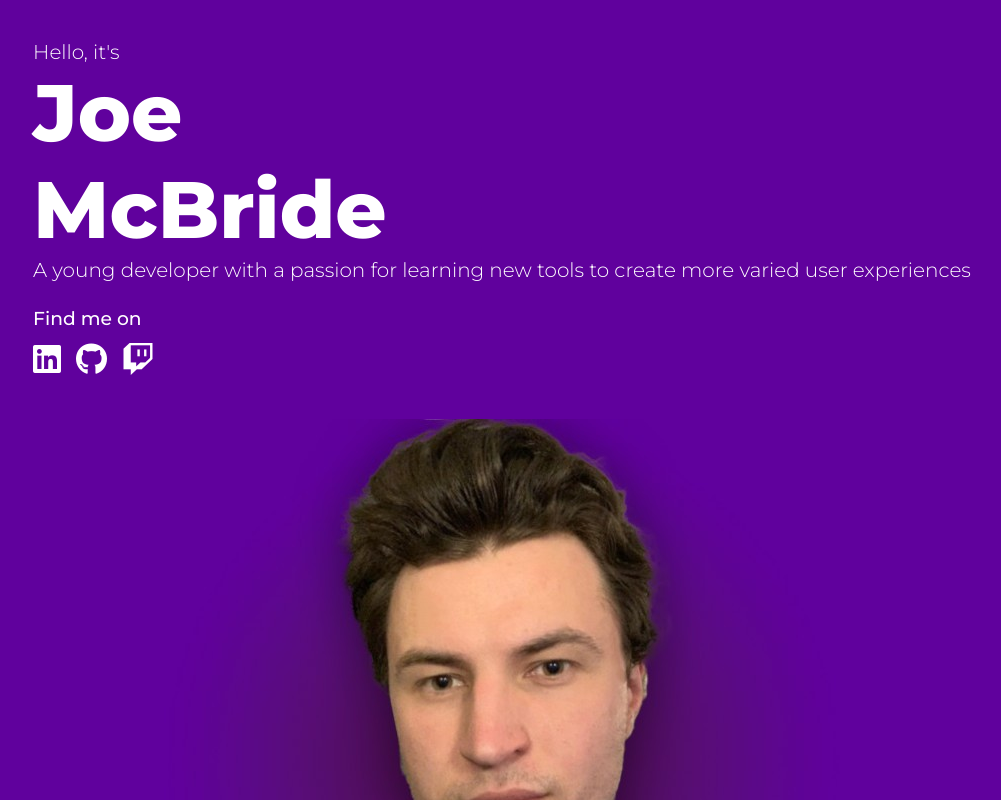
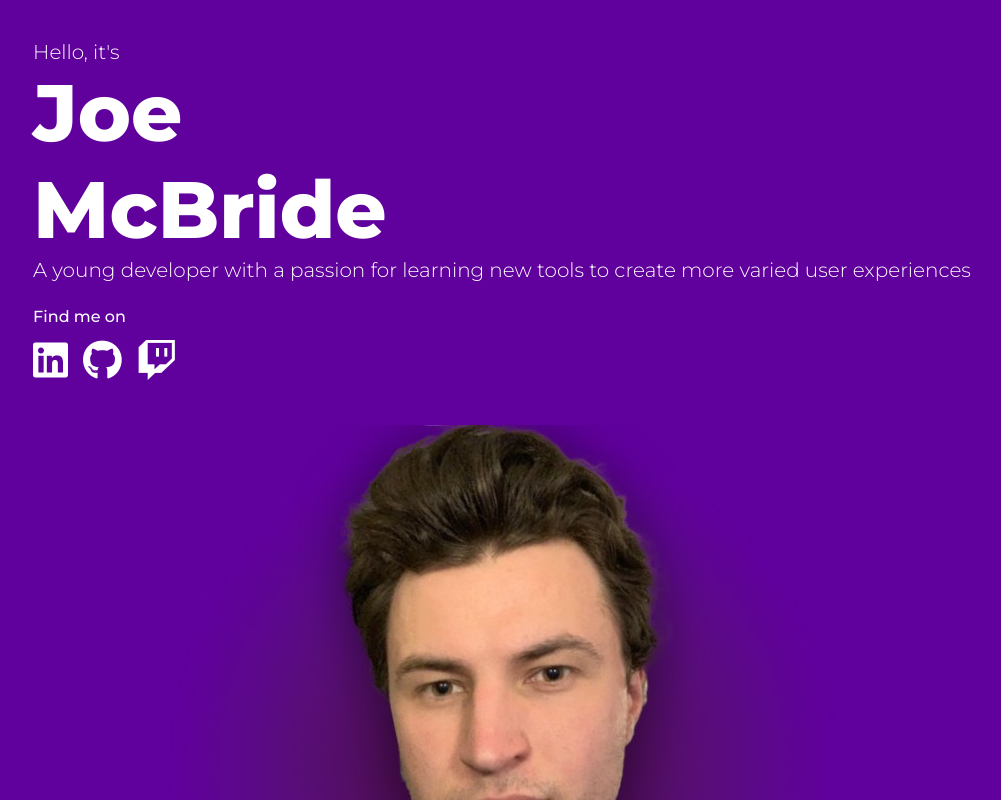
Before and after one commit to itsjoemcbride/portfolio-site, a React (Create React App) app: page / in a window 1280 px wide. Shown: the top 800 px of the page, without its empty margins (138-1139 px from the left). Built offline with nearby package versions, Linux system fonts and the light colour scheme.

Commit message:
Update Styles

```diff
--- a/src/styles/AboutMe.scss
+++ b/src/styles/AboutMe.scss
@@ -18,7 +18,7 @@
   }
 
   .icons {
-    font-size: xx-large;
+    font-size: 5vh;
     display: flex;
     flex-direction: row;
     flex-wrap: wrap;
@@ -49,6 +49,7 @@
     margin: 0;
     font-weight: 500;
     margin-top: 25px;
+    font-size: 2vh;
   }
 
   img {
```
